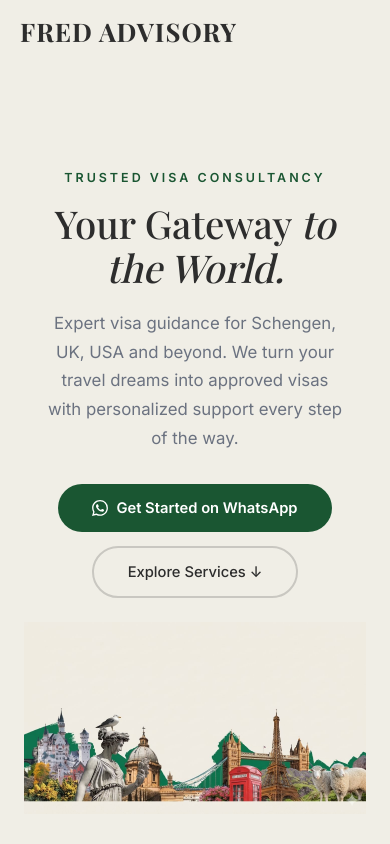
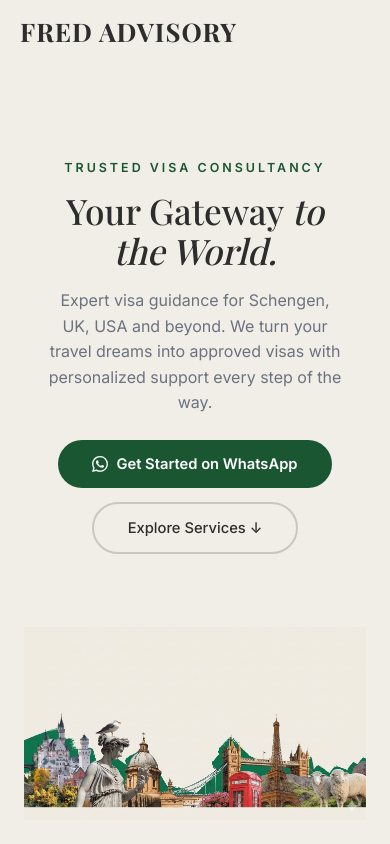
Before and after one commit to yjyasirjahangeer0044-boop/Freddiscovery, a plain HTML site: page index.html in a window 390 px wide. Shown: the top 844 px of the page. Drawn offline with nearby package versions, Linux system fonts and the light colour scheme.

Commit message:
Add files via upload

```diff
--- a/index.html
+++ b/index.html
@@ -26,20 +26,20 @@ nav.scrolled{background:rgba(240,238,230,.97);box-shadow:0 2px 20px rgba(0,0,0,.
 .nav-cta:hover{background:var(--green-light)!important;transform:translateY(-2px)}
 
 /* HERO */
-.hero{position:relative;min-height:100vh;display:flex;flex-direction:column;background:var(--cream);overflow:hidden}
-.hero-content{flex:0 0 auto;text-align:center;padding:130px 60px 40px;opacity:0;animation:fadeUp 1s ease-out .2s forwards}
+.hero{position:relative;height:100vh;display:flex;flex-direction:column;background:var(--cream);overflow:hidden}
+.hero-content{flex:0 0 auto;text-align:center;padding:110px 60px 20px;opacity:0;animation:fadeUp 1s ease-out .2s forwards}
 @keyframes fadeUp{from{opacity:0;transform:translateY(20px)}to{opacity:1;transform:translateY(0)}}
 .hero-eyebrow{font-size:.78rem;font-weight:600;letter-spacing:3px;text-transform:uppercase;color:var(--green);margin-bottom:16px}
-.hero-title{font-family:'Playfair Display',serif;font-size:4rem;font-weight:500;color:var(--charcoal);line-height:1.15;margin-bottom:20px}
+.hero-title{font-family:'Playfair Display',serif;font-size:3.8rem;font-weight:500;color:var(--charcoal);line-height:1.15;margin-bottom:16px}
 .hero-title span{font-style:italic}
-.hero-sub{font-size:1.05rem;color:var(--gray);line-height:1.7;max-width:520px;margin:0 auto 32px;font-weight:400}
+.hero-sub{font-size:1rem;color:var(--gray);line-height:1.6;max-width:500px;margin:0 auto 24px;font-weight:400}
 .hero-btns{display:flex;gap:14px;justify-content:center;flex-wrap:wrap}
 .btn-primary{display:inline-flex;align-items:center;gap:8px;padding:15px 34px;background:var(--green);color:var(--white);border:none;border-radius:50px;font-size:.92rem;font-weight:600;cursor:pointer;text-decoration:none;transition:all .3s}
 .btn-primary:hover{background:var(--green-light);transform:translateY(-2px);box-shadow:0 8px 25px rgba(26,86,50,.25)}
 .btn-secondary{display:inline-flex;align-items:center;gap:8px;padding:15px 34px;background:transparent;color:var(--charcoal);border:2px solid rgba(45,45,45,.2);border-radius:50px;font-size:.92rem;font-weight:500;cursor:pointer;text-decoration:none;transition:all .3s}
 .btn-secondary:hover{border-color:var(--charcoal);background:rgba(0,0,0,.03)}
-.hero-img-wrap{margin-top:auto;position:relative;width:100%;opacity:0;animation:fadeUp 1.5s ease-out .6s forwards}
-.hero-img-wrap img{display:block;width:100%;height:auto}
+.hero-img-wrap{flex:1;position:relative;width:100%;overflow:hidden;opacity:0;animation:fadeUp 1.5s ease-out .6s forwards}
+.hero-img-wrap img{position:absolute;bottom:0;left:0;width:100%;height:auto;display:block}
 
 /* TRUST BAR */
 .trust-bar{background:var(--white);padding:40px 60px;display:flex;align-items:center;justify-content:center;gap:60px;border-bottom:1px solid #eee;flex-wrap:wrap}
@@ -107,8 +107,10 @@ footer{background:var(--charcoal);color:rgba(255,255,255,.7);padding:60px}
 @media(max-width:768px){
 nav{padding:14px 20px}
 .nav-links{display:none}
-.hero-content{padding:110px 24px 24px}
-.hero-title{font-size:2.4rem}
+.hero{height:auto;min-height:100vh}
+.hero-content{padding:100px 24px 16px}
+.hero-title{font-size:2.2rem}
+.hero-img-wrap{min-height:250px}
 section{padding:60px 24px}
 .section-title{font-size:2rem}
 .trust-bar{padding:28px 24px;gap:28px}
```
